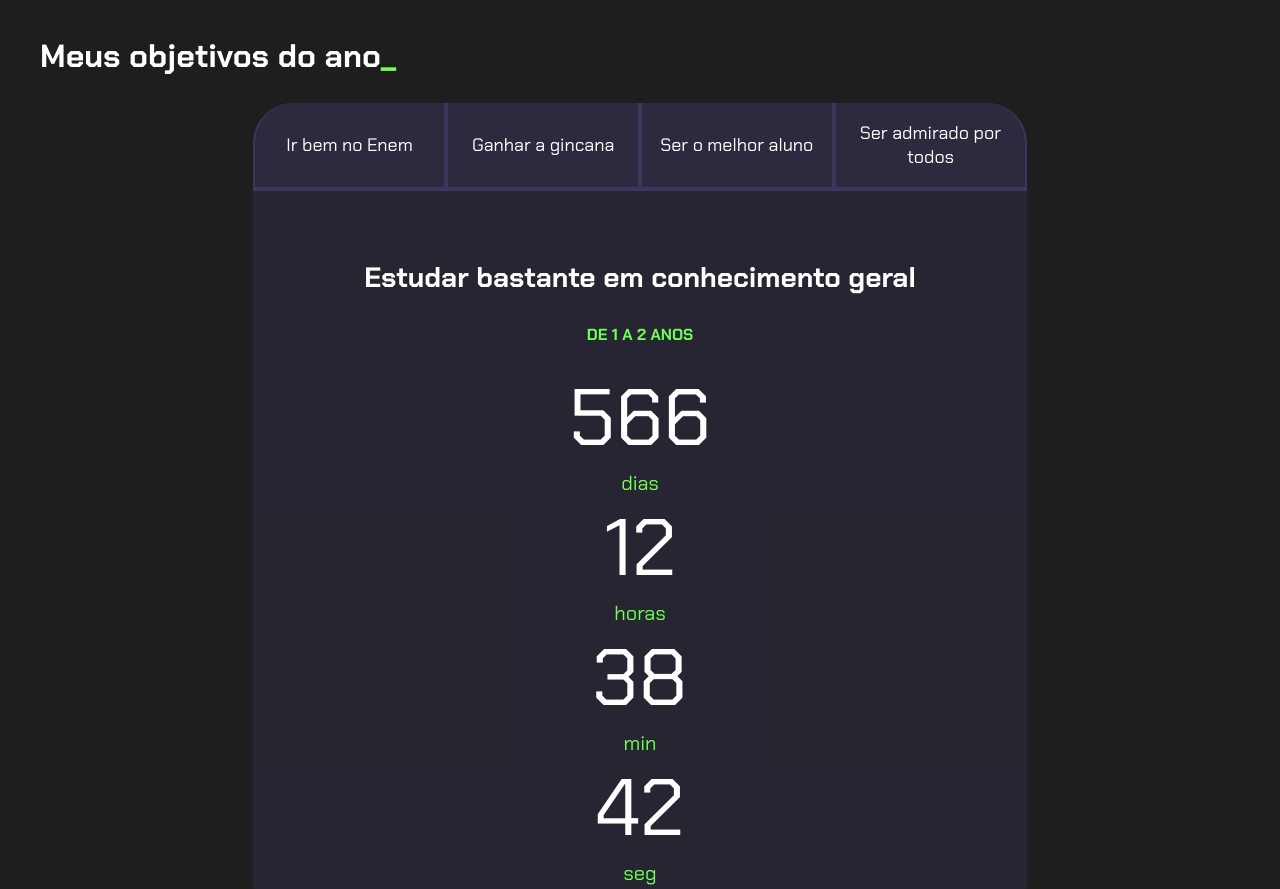
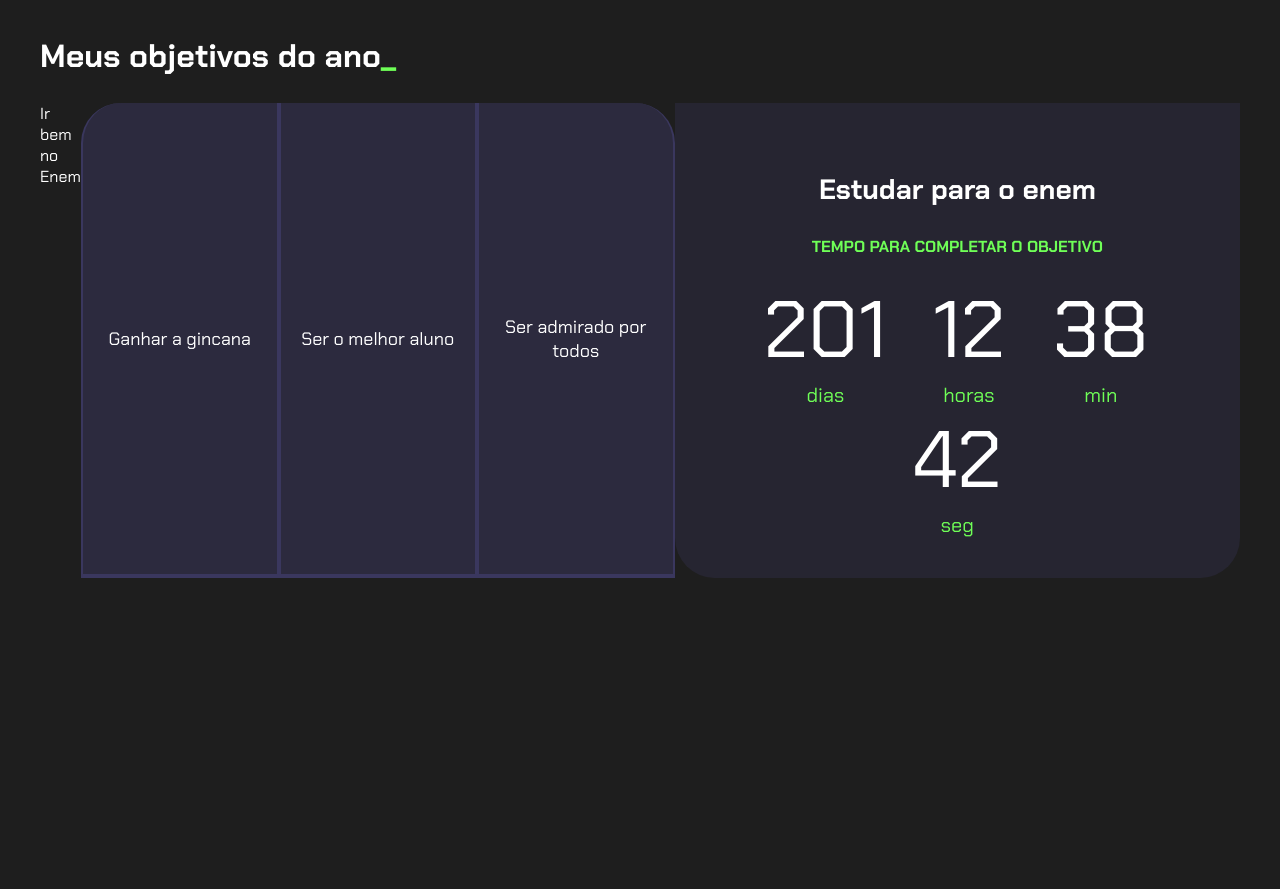
Before and after one commit to GHzin1212/Projeto-De-Vida-Natan-3B, a plain HTML site: page index.html in a window 1280 px wide. Shown: the top 889 px of the page. After the commit the page ends 800 px from the top, so only its background shows below. Drawn offline with Linux system fonts and the light colour scheme.

Commit message:
Add files via upload

```diff
--- a/index.html
+++ b/index.html
@@ -1,4 +1,3 @@
-
 <!DOCTYPE html>
 <html lang="pt-br">
 
@@ -14,16 +13,16 @@
         <h2 class="titulo-principal">Meus objetivos do ano<span>_</span></h2>
         <div class="conteudo">
             <div class="botoes">
-                <button class="botao">Ir bem no Enem</button>
-                <button class="botao">Ganhar a gincana</button>
-                <button class="botao">Ser o melhor aluno</button>
-                <button class="botao">Ser admirado por todos</button>
+                <div class="botoes">Ir bem no Enem</button>
+                    <button class="botao">Ganhar a gincana</button>
+                    <button class="botao">Ser o melhor aluno</button>
+                    <button class="botao">Ser admirado por todos</button>
             </div>
             <div class="abas-textos">
                 <div class="aba-conteudo ativo">
-                    <h3 class="aba-conteudo-titulo-principal">Estudar bastante em conhecimento geral</h3>
-                    <h4 class="aba-conteudo-titulo-secundario">De 1 a 2 anos</h4>
-                    <div class="contador"></div>
+                    <h3 class="aba-conteudo-titulo-principal">Estudar para o enem</h3>
+                    <h4 class="aba-conteudo-titulo-secundario">Tempo para completar o objetivo</h4>
+                    <div class="contador">
                         <div class="contador-digito">
                             <p class="contador-digito-numero" id="dias0"></p>
                             <p class="contador-digito-texto">dias</p>
@@ -43,10 +42,9 @@
                     </div>
                 </div>
                 <div class="aba-conteudo">
-                    <h3 class="aba-conteudo-titulo-principal">Treinar bastante para completar as provas da gincana</h3>
-                    <h4 class="aba-conteudo-titulo-secundario">De 2 a 4 meses</h4>
-                    <div class="contador"></div>
-                </div>
+                    <h3 class="aba-conteudo-titulo-principal">Criar 5 projetos em Javascript</h3>
+                    <h4 class="aba-conteudo-titulo-secundario">Tempo para completar o objetivo</h4>
+                    <div class="contador">
                         <div class="contador-digito">
                             <p class="contador-digito-numero" id="dias1"></p>
                             <p class="contador-digito-texto">dias</p>
--- a/main.js
+++ b/main.js
@@ -16,10 +16,10 @@ for (let i = 0; i < botoes.length; i++) {
 }
 
 const contadores = document.querySelectorAll(".contador");
-const tempoObjetivo1 = new Date("2026-10-05T00:00:00");
+const tempoObjetivo1 = new Date("2025-10-05T00:00:00");
 const tempoObjetivo2 = new Date("2025-08-05T00:00:00");
-const tempoObjetivo3 = new Date("2023-12-30T00:00:00");
-const tempoObjetivo4 = new Date("2024-02-01T00:00:00");
+const tempoObjetivo3 = new Date("2025-07-30T00:00:00");
+const tempoObjetivo4 = new Date("2025-02-01T00:00:00");
 
 const tempos = [tempoObjetivo1, tempoObjetivo2, tempoObjetivo3, tempoObjetivo4];
 
--- a/style.css
+++ b/style.css
@@ -1,4 +1,3 @@
-
 @import url('https://fonts.googleapis.com/css2?family=Chakra+Petch:wght@400;700&display=swap');
 
 :root {
```
